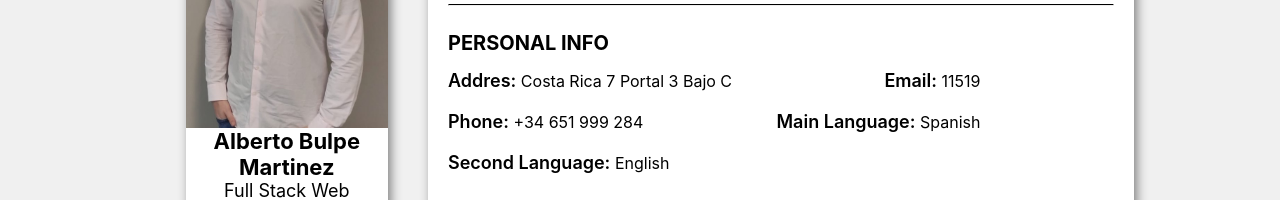
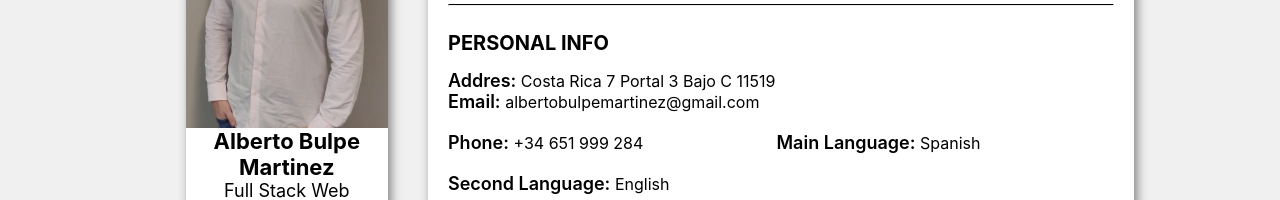
Before and after one commit to ABulpe/my-curriculum, a React (Create React App) app: page / in a window 1280 px wide. Shown: the part 246-446 px from the top of the page. Built offline with nearby package versions, Linux system fonts and the light colour scheme.

Commit message:
email fixed

```diff
--- a/src/components/About/About.jsx
+++ b/src/components/About/About.jsx
@@ -4,8 +4,8 @@ const About = () =>{
 
     const description = "Soy un apasionado de la programación. Una de mis mayores motivaciones es aprender. Tengo buenas softskills y me encanta aprender de forma autodidacta."
     const personalInfo = {
-        Addres: "Costa Rica 7 Portal 3 Bajo C",
-        Email: "11519",
+        Addres: "Costa Rica 7 Portal 3 Bajo C 11519",
+        Email: "albertobulpemartinez@gmail.com",
         Phone: "+34 651 999 284",
         MainLanguage: "Spanish",
         SecondLanguage: "English",
```
